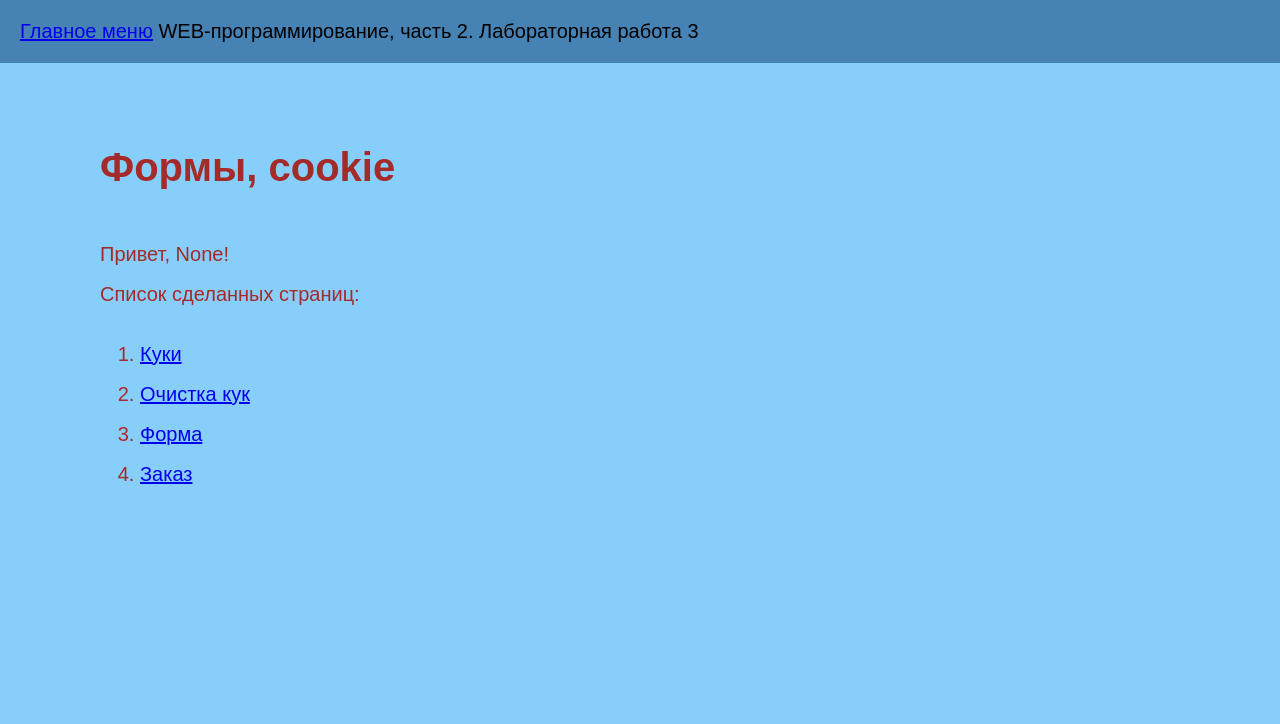
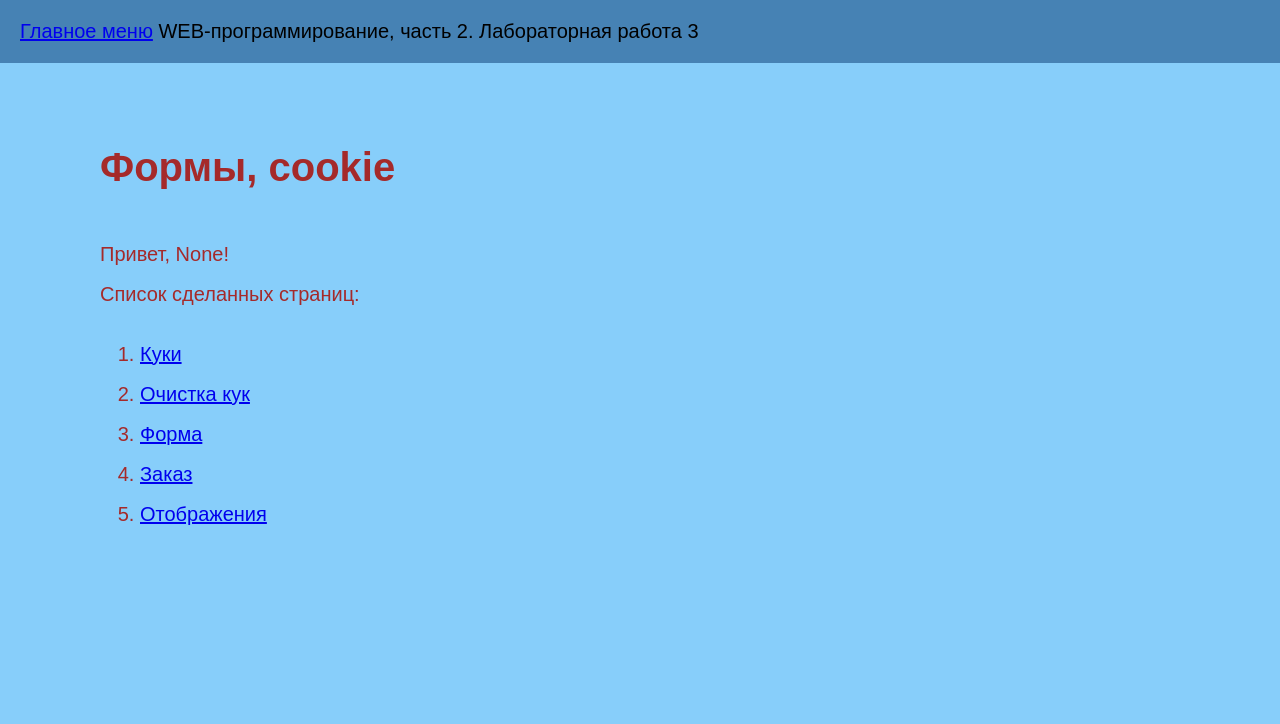
Before and after one commit to seruog17/web-programming-labs-2, a Flask app: page /lab3/ in a window 1280 px wide. Shown: the top 724 px of the page. Run offline with Flask 3, Linux system fonts and the light colour scheme.

Commit message:
Настройки отображения

```diff
--- a/lab3.py
+++ b/lab3.py
@@ -66,3 +66,36 @@
 def success():
     price = request.args.get('price', type=int)
     return render_template('lab3/success.html', price=price)
+
+
+@lab3.route('/lab3/settings', methods=['GET', 'POST'])
+def settings():
+    if request.method == 'POST':
+        color = request.form.get('color')
+        background_color = request.form.get('background_color')
+        font_size = request.form.get('font_size')
+        font_weight = request.form.get('font_weight')
+
+        resp = make_response(redirect('/lab3/settings'))
+
+        if color:
+            resp.set_cookie('color', color)
+        if background_color:
+            resp.set_cookie('background_color', background_color)
+        if font_size:
+            resp.set_cookie('font_size', font_size)
+        if font_weight:
+            resp.set_cookie('font_weight', font_weight)
+
+        return resp
+
+    color = request.cookies.get('color')
+    background_color = request.cookies.get('background_color')
+    font_size = request.cookies.get('font_size')
+    font_weight = request.cookies.get('font_weight')
+
+    return render_template('lab3/settings.html',
+                           color=color,
+                           background_color=background_color,
+                           font_size=font_size,
+                           font_weight=font_weight)
--- a/templates/base.html
+++ b/templates/base.html
@@ -6,6 +6,29 @@
     <title>Сергей Посаженников. {% block lab %}{% endblock %}</title>
     <link rel="stylesheet" href="{{ url_for('static', filename='main.css')}}">
     <link rel="icon" href="{{ url_for('static', filename='favicon.ico') }}" type="image/x-icon">
+    <style>
+        body {
+            {% if request.cookies.get('color') %}
+            color: {{ request.cookies.get('color') }};
+            {% endif %}
+
+            {% if request.cookies.get('background_color') %}
+            background-color: {{ request.cookies.get('background_color') }};
+            {% endif %}
+
+            {% if request.cookies.get('font_size') %}
+            font-size: {{ request.cookies.get('font_size') }}px;
+            {% else %}
+            font-size: 16px;  {# Задаем размер по умолчанию #}
+            {% endif %}
+
+            {% if request.cookies.get('font_weight') %}
+            font-weight: {{ request.cookies.get('font_weight') }};
+            {% else %}
+            font-weight: normal;  {# Задаем толщину по умолчанию #}
+            {% endif %}
+        }
+    </style>
 </head>
 <body>
     <header>
--- a/templates/lab3/lab3.html
+++ b/templates/lab3/lab3.html
@@ -13,5 +13,6 @@
         <li><a href="/lab3/del_cookie">Очистка кук</a></li>
         <li><a href="/lab3/form1">Форма</a></li>
         <li><a href="/lab3/order">Заказ</a></li>
+        <li><a href="/lab3/settings">Отображения</a></li>
     </ol>
 {% endblock %}
```
Also changed, not shown: templates/lab3/settings.html (added, +30 -0 lines).
